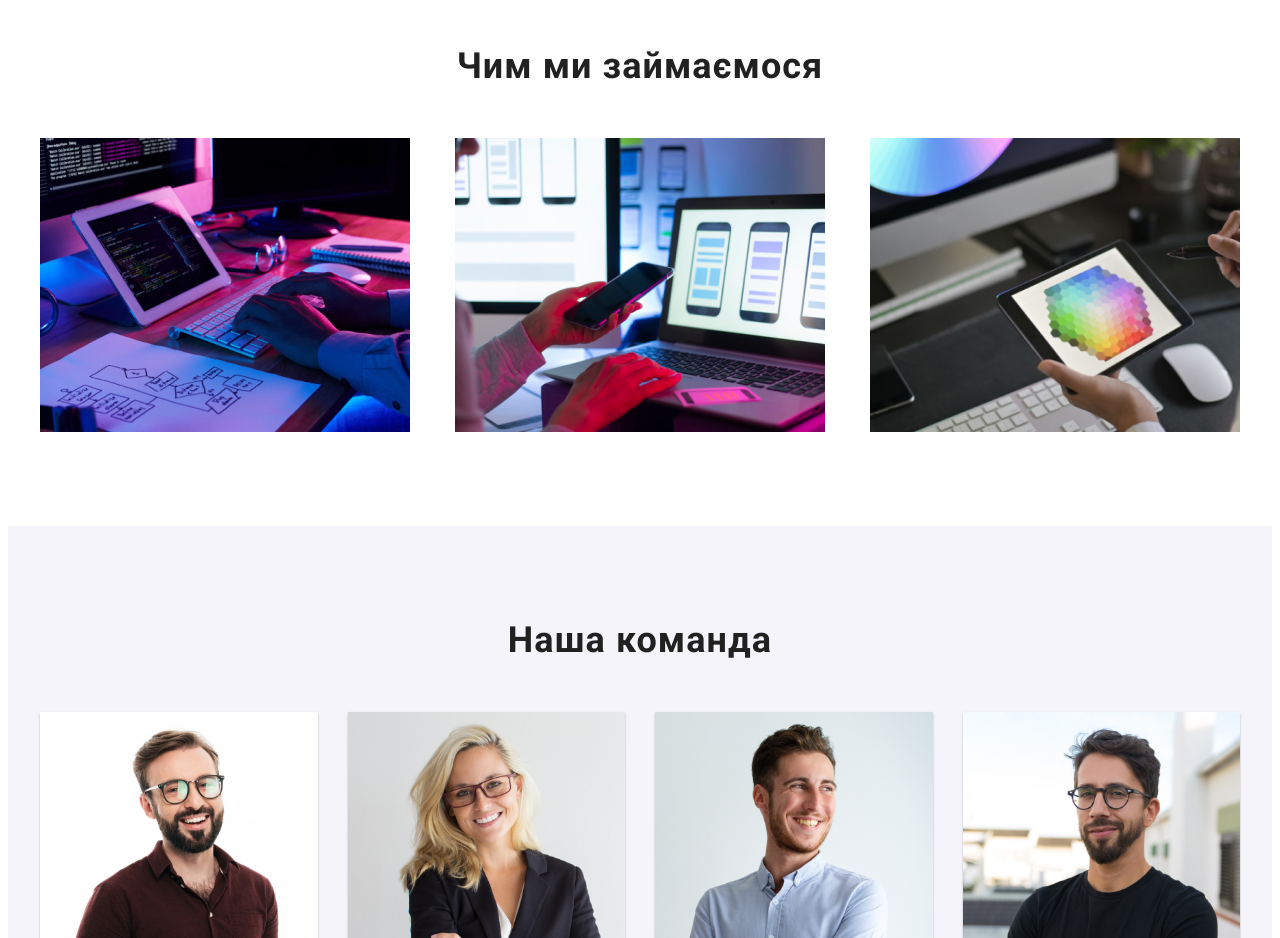
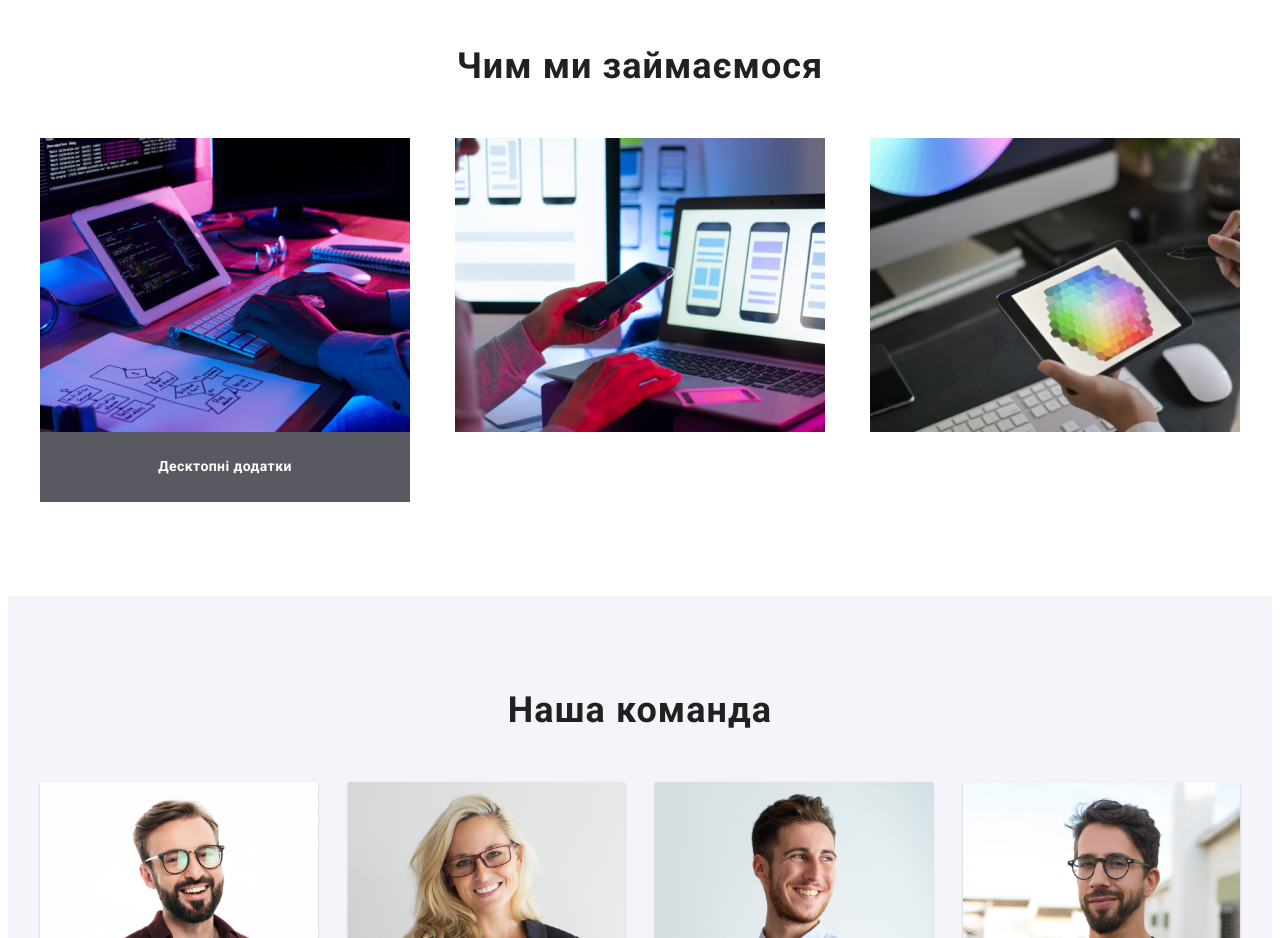
Before and after one commit to Kalyshchuk/goit-markup-hw-05, a plain HTML site: page index.html in a window 1280 px wide. Shown: the part 1080-2018 px from the top of the page. Drawn offline with Linux system fonts and the light colour scheme.

Commit message:
текст поверх картинки

```diff
--- a/index.html
+++ b/index.html
@@ -97,9 +97,20 @@
                 <div class="container">
                     <h2 class="desc-one">Чим ми займаємося</h2>
                     <ul class="desc-list list">
-                        <li class="foto"><img src="./images/img.jpg" alt="Кодинг" width="370"></li>
-                        <li class="foto"><img src="./images/img(1).jpg" alt="Мобільна версія" width="370"></li>
-                        <li class="foto"><img src="./images/img(2).jpg" alt="Графічний дизайн" width="370"></li>
+                        <li class="foto">
+                            <img src="./images/img.jpg" alt="Десктопні додатки" width="370">
+                            <div class="desktop">
+                                <p class="applications">
+                                    Десктопні додатки
+                                </p>
+                            </div>
+                        </li>
+                        <li class="foto">
+                            <img src="./images/img(1).jpg" alt="Мобільна версія" width="370">
+                        </li>
+                        <li class="foto">
+                            <img src="./images/img(2).jpg" alt="Графічний дизайн" width="370">
+                        </li>
                     </ul>
                 </div>
             </section>
--- a/сss/styles.css
+++ b/сss/styles.css
@@ -366,6 +366,35 @@ img {
     margin-bottom: 0;
     margin-top: 0;
 }
+
+.desktop {
+    width: 370px;
+    height: 70px;
+    background-color: rgba(47, 48, 58, 0.8);;
+}
+
+/* .desc-list {
+    position: relative;
+}
+
+.desc-list .foto {
+    position: relative;
+} */
+
+.applications {
+    margin: 0;
+    padding-top: 27px;
+    padding-bottom: 27px;
+
+    font-weight: 700;
+    font-size: 14px;
+    line-height: 1.14;
+    text-align: center;
+    letter-spacing: 0.03em;
+    color: #FFFFFF;
+}
+
+
 
 /* секція наша команда */
 
```
